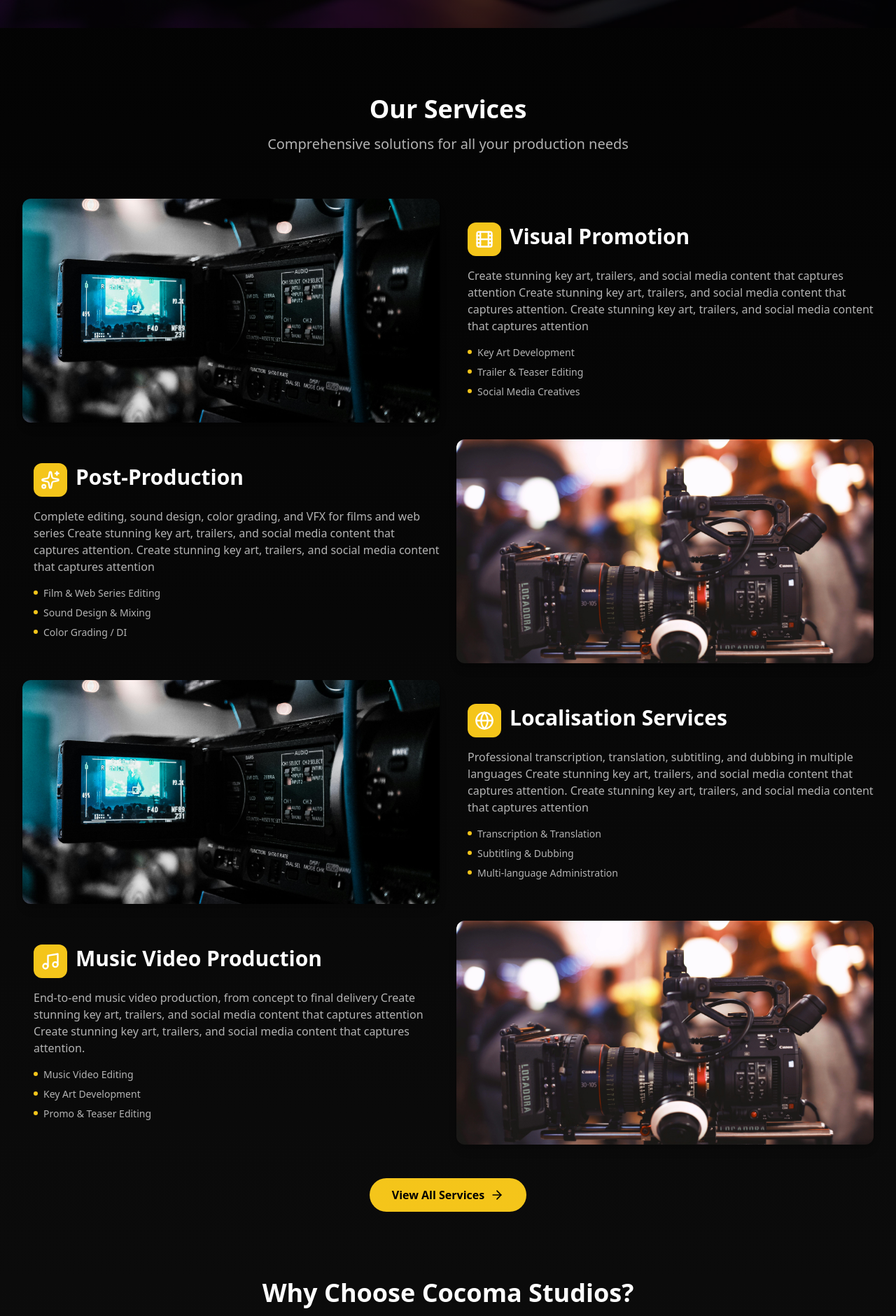
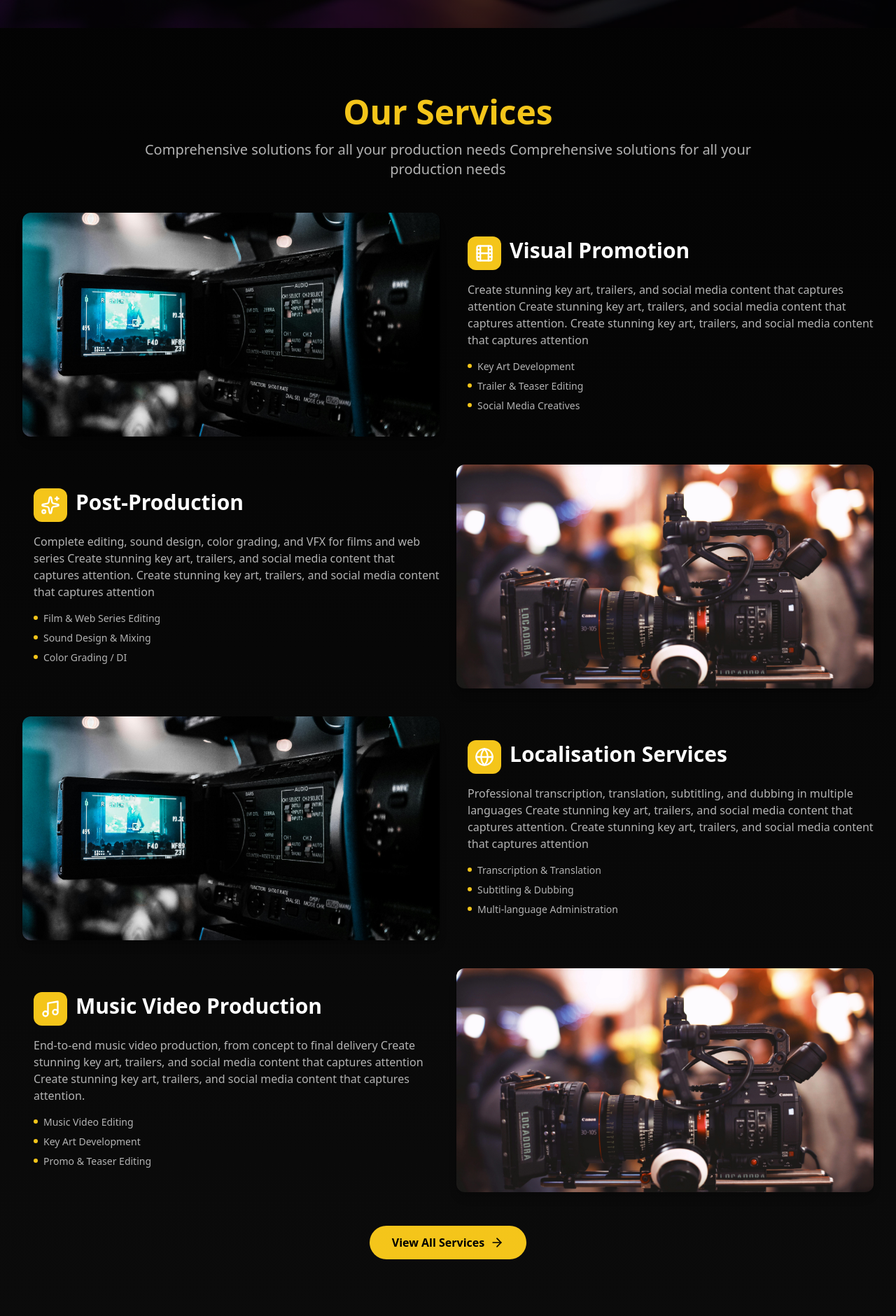
Before and after one commit to anshukumar2708/cocoma-studios, a Next.js app: page / in a window 1280 px wide. Shown: the part 760-2641 px from the top of the page at 70% size. Built offline with nearby package versions, Linux system fonts and the light colour scheme.

Commit message:
update design for our team

```diff
--- a/src/app/about-us/page.tsx
+++ b/src/app/about-us/page.tsx
@@ -2,6 +2,8 @@ import { Users, Target, Award, Zap, Heart, Globe2 } from "lucide-react";
 import heroBg from "@/assets/hero-bg.jpg";
 import HeroSection from "@/components/ui/HeroSection";
 import { Metadata } from "next";
+import teamImage from "@/assets/satyam.jpeg";
+import OurTeamCard from "@/components/our-team/our-team";
 
 const values = [
     { icon: Target, title: "Excellence", description: "Delivering world-class quality in every project" },
@@ -59,6 +61,19 @@ export const metadata: Metadata = {
     },
 };
 
+const ourTeamData = [
+    { name: "Satyam Kumar", imageUrl: teamImage, designation: "Backend Developer" },
+    { name: "Satyam Kumar", imageUrl: teamImage, designation: "Backend Developer" },
+    { name: "Satyam Kumar", imageUrl: teamImage, designation: "Backend Developer" },
+    { name: "Satyam Kumar", imageUrl: teamImage, designation: "Backend Developer" },
+    { name: "Satyam Kumar", imageUrl: teamImage, designation: "Backend Developer" },
+    { name: "Satyam Kumar", imageUrl: teamImage, designation: "Backend Developer" },
+    { name: "Satyam Kumar", imageUrl: teamImage, designation: "Backend Developer" },
+    { name: "Satyam Kumar", imageUrl: teamImage, designation: "Backend Developer" },
+    { name: "Satyam Kumar", imageUrl: teamImage, designation: "Backend Developer" },
+    { name: "Satyam Kumar", imageUrl: teamImage, designation: "Backend Developer" },
+];
+
 
 const About = () => {
 
@@ -79,7 +94,7 @@ const About = () => {
             <section className="section-container">
                 <div className="grid lg:grid-cols-2 gap-12 items-center">
                     <div className="animate-fade-in-left">
-                        <h2 className="text-3xl font-bold mb-6">Our Story</h2>
+                        <h2 className="text-3xl font-bold text-primary mb-6">Our Story</h2>
                         <div className="space-y-4 text-muted-foreground">
                             <p>
                                 Founded with a vision to revolutionize the post-production industry, Cocoma Studios has grown from a small creative team into a global powerhouse serving clients across 50+ countries.
@@ -127,8 +142,8 @@ const About = () => {
             {/* Values */}
             <section className="section-container">
                 <div className="text-center mb-16">
-                    <h2 className="text-4xl font-bold mb-4">Our Core Values</h2>
-                    <p className="text-xl text-muted-foreground max-w-2xl mx-auto">
+                    <h2 className="page-title">Our Core Values</h2>
+                    <p className="page-description mt-2 mx-auto">
                         The principles that guide everything we do
                     </p>
                 </div>
@@ -165,13 +180,25 @@ const About = () => {
             {/* Team Section */}
             <section className="section-container">
                 <div className="text-center mb-16">
-                    <h2 className="text-4xl font-bold mb-4">Meet Our Team</h2>
-                    <p className="text-xl text-muted-foreground max-w-2xl mx-auto">
+                    <h2 className="page-title">Meet Our Team</h2>
+                    <p className="page-description mt-2 mx-auto">
                         A diverse team of creative professionals and technical experts from around the world
                     </p>
                 </div>
 
-                <div className="glass-card max-w-4xl mx-auto text-center">
+                <div className="w-full grid sm:grid-cols-1 md:grid-cols-2 lg:grid-cols-3 xl:grid-cols-5 gap-6">
+                    {ourTeamData?.map((team, index) => (
+                        <div key={index} className="animate-fade-in" style={{ animationDelay: `${index * 50}ms` }}>
+                            <OurTeamCard
+                                name={team?.name}
+                                imageUrl={team?.imageUrl}
+                                designation={team?.designation}
+                            />
+                        </div>
+                    ))}
+                </div>
+
+                <div className="glass-card max-full mx-auto text-center mt-16">
                     <Users className="w-16 h-16 text-primary mx-auto mb-6" />
                     <h3 className="text-2xl font-semibold mb-4">100+ Creative Minds</h3>
                     <p className="text-muted-foreground mb-6">
--- a/src/app/globals.css
+++ b/src/app/globals.css
@@ -96,6 +96,16 @@
 
 }
 
+/* css for pages  title & description*/
+.page-title {
+  @apply text-5xl font-bold mb-4 text-center text-primary;
+}
+
+.page-description {
+  @apply text-xl text-muted-foreground text-center max-w-4xl mx-auto;
+}
+
+/* css for cards */
 .card-title {
   @apply text-3xl font-semibold group-hover:text-primary transition-colors;
 }
@@ -107,6 +117,9 @@
 .card-point-text {
   @apply text-sm text-muted-foreground;
 }
+
+
+
 
 
 /* Hide scrollbar for Chrome, Safari, and Opera */
--- a/src/app/page.tsx
+++ b/src/app/page.tsx
@@ -1,15 +1,20 @@
 import { Film, Globe, Music, Sparkles, TrendingUp, Shield } from "lucide-react";
 import heroBg from "@/assets/hero-bg.jpg";
-import ServiceCard from "@/components/ServiceCard";
 import Link from "next/link";
 import HeroSection from "@/components/ui/HeroSection";
 import CustomLink from "@/components/ui/CustomLink";
 import { Metadata } from "next";
 import { CallToAction } from "@/components/ui/ctaSection";
 import WhyChooseCocoma from "@/components/common/why-choose-cocoma";
+import Service from "@/components/services/service";
 
 
-const services = [
+const serviceData = [
+  {
+    id: "Our Services",
+    title: "Our Services",
+    subtitle: "Comprehensive solutions for all your production needs Comprehensive solutions for all your production needs",
+    services: [
       {
         icon: Film,
         title: "Visual Promotion",
@@ -37,6 +42,8 @@ const services = [
         description: "End-to-end music video production, from concept to final delivery Create stunning key art, trailers, and social media content that captures attention Create stunning key art, trailers, and social media content that captures attention.",
         items: ["Music Video Editing", "Key Art Development", "Promo & Teaser Editing"],
         image: "/free/camera2.jpg",
+      },
+    ]
   },
 ];
 
@@ -107,22 +114,8 @@ const Home = () => {
       />
 
       {/* Services Overview */}
-      <section className="section-container">
-        <div className="text-center mb-16 animate-fade-in">
-          <h2 className="text-4xl font-bold mb-4">Our Services</h2>
-          <p className="text-xl text-muted-foreground max-w-2xl mx-auto">
-            Comprehensive solutions for all your production needs
-          </p>
-        </div>
-
-        <div className="w-full flex flex-col justify-center items-center gap-6">
-          {services.map((service, index) => (
-            <div key={service.title} className="w-full animate-fade-in" style={{ animationDelay: `${index * 100}ms` }}>
-              <ServiceCard {...service} index={index} />
-            </div>
-          ))}
-        </div>
-
+      <section className="w-full">
+        <Service serviceData={serviceData} />
         <div className="w-full flex justify-center items-center mt-12">
           <CustomLink href="/services" title="View All Services" className="btn-primary" />
         </div>
@@ -136,9 +129,9 @@ const Home = () => {
       {/* Solutions */}
       <section className="section-container">
         <div className="text-center mb-16">
-          <h2 className="text-4xl font-bold mb-4">Tailored Solutions</h2>
-          <p className="text-xl text-muted-foreground max-w-2xl mx-auto">
-            Custom services designed for your industry
+          <h2 className="page-title">Tailored Solutions</h2>
+          <p className="page-description mx-auto">
+            Custom services designed for your industry Custom services designed for your industry
           </p>
         </div>
 
--- a/src/app/services/page.tsx
+++ b/src/app/services/page.tsx
@@ -1,10 +1,9 @@
-// app/services/page.tsx  (or wherever your Services page lives)
 import { Film, Sparkles, Globe, Image, Scissors, Mic2, Palette, Wand2, Languages, FileText, Headphones } from "lucide-react";
-import ServiceCard from "@/components/ServiceCard";
 import HeroSection from "@/components/ui/HeroSection";
 import heroBg from "@/assets/hero-bg.jpg";
 import { Metadata } from "next";
 import { CallToAction } from "@/components/ui/ctaSection";
+import Service from "@/components/services/service";
 
 export const metadata: Metadata = {
     title: "Our Services | Cocoma Studios – Digital Strategy, Video Production & OTT Marketing",
@@ -39,7 +38,7 @@ export const metadata: Metadata = {
     },
 };
 
-const sections = [
+const serviceData = [
     {
         id: "visual-promotion",
         title: "Visual Promotion",
@@ -210,26 +209,11 @@ const Services = () => {
                 subtitle="Comprehensive post-production and localisation solutions powered by AI technology and human expertise"
             />
 
-            {sections?.map((section) => (
-                <section key={section?.id} className="section-container">
-                    <div className="mb-12 animate-fade-in">
-                        <h2 className="text-4xl font-bold mb-4 text-center">{section?.title}</h2>
-                        <p className="text-xl text-muted-foreground text-center max-w-3xl mx-auto">{section?.subtitle}</p>
-                    </div>
+            {/* Services section */}
+            <section className="w-full">
+                <Service serviceData={serviceData} />
+            </section>
 
-                    <div className="w-full flex flex-col justify-center items-center gap-6">
-                        {section?.services?.map((svc, idx) => (
-                            <div
-                                key={`${svc.title}-${idx}`}
-                                className="w-full animate-fade-in"
-                                style={{ animationDelay: `${idx * 50}ms` }}
-                            >
-                                <ServiceCard {...svc} index={idx} />
-                            </div>
-                        ))}
-                    </div>
-                </section>
-            ))}
 
             <CallToAction
                 title="Ready to Get Started?"
--- a/src/components/ServiceCard.tsx
+++ b/src/components/ServiceCard.tsx
@@ -1,12 +1,11 @@
 import { LucideIcon } from "lucide-react";
-// import { Card } from "./ui/card";
 import Image from "next/image";
 
 interface ServiceCardProps {
   icon: LucideIcon;
   title: string;
   description: string;
-  items?: string[];
+  items: string[];
   image: string;
   index: number;
 }
--- a/src/components/common/why-choose-cocoma.tsx
+++ b/src/components/common/why-choose-cocoma.tsx
@@ -62,11 +62,11 @@ export default function WhyChooseCocoma(): JSX.Element {
     return (
         <section className="w-full mx-auto">
             <div className="text-center mb-16">
-                <h2 className="text-3xl sm:text-4xl font-extrabold text-white">
+                <h2 className="page-title">
                     Why Choose Cocoma Studios?
                 </h2>
-                <p className="mt-2 text-lg text-muted-foreground">
-                    Excellence powered by cutting-edge AI technology
+                <p className="mt-2 page-description">
+                    Excellence powered by cutting-edge AI technology Excellence powered by cutting-edge AI technology
                 </p>
             </div>
 
--- /dev/null
+++ b/src/components/our-team/our-team.tsx
@@ -0,0 +1,30 @@
+import Image, { StaticImageData } from "next/image";
+import { Card } from "../ui/card";
+
+interface WorkCardProps {
+    name: string;
+    imageUrl: string | StaticImageData;
+    designation: string;
+}
+
+const OurTeamCard = ({ name, imageUrl, designation }: WorkCardProps) => {
+    return (
+        <Card className="glass-card hover-lift group cursor-pointer overflow-hidden p-0">
+            <div className="relative overflow-hidden">
+                <Image
+                    src={imageUrl}
+                    alt="our-team-member"
+                    width={200}
+                    height={300}
+                    className="w-full h-auto object-cover group-hover:scale-110 transition-transform duration-500"
+                />
+                <div className="absolute inset-0 bg-gradient-to-t from-background/90 to-transparent opacity-0 group-hover:opacity-100 transition-opacity duration-300 flex flex-col justify-end items-center p-3">
+                    <h1 className="text-lg text-primary font-bold">{name}</h1>
+                    <p className="text-sm text-foreground/90">{designation}</p>
+                </div>
+            </div>
+        </Card>
+    );
+};
+
+export default OurTeamCard;
--- /dev/null
+++ b/src/components/services/service.tsx
@@ -0,0 +1,37 @@
+import { ISection } from "@/utils/service.type";
+import React from "react";
+import ServiceCard from "../ServiceCard";
+
+interface Props {
+    serviceData: ISection[];
+}
+
+const Service: React.FC<Props> = ({ serviceData }) => {
+
+    return (
+        <>
+            {serviceData?.map((section) => (
+                <section key={section?.id} className="section-container">
+                    <div className="mb-12 animate-fade-in">
+                        <h2 className="page-title">{section?.title}</h2>
+                        <p className="page-description">{section?.subtitle}</p>
+                    </div>
+
+                    <div className="w-full flex flex-col justify-center items-center gap-10">
+                        {section?.services?.map((svc, idx) => (
+                            <div
+                                key={`${svc.title}-${idx}`}
+                                className="w-full animate-fade-in"
+                                style={{ animationDelay: `${idx * 50}ms` }}
+                            >
+                                <ServiceCard {...svc} index={idx} />
+                            </div>
+                        ))}
+                    </div>
+                </section>
+            ))}
+        </>
+    );
+};
+
+export default Service;
--- a/src/components/ui/ctaSection.tsx
+++ b/src/components/ui/ctaSection.tsx
@@ -23,8 +23,8 @@ export const CallToAction: React.FC<CallToActionProps> = ({
     return (
         <section className="section-container pb-0 mt-10">
             <div className="text-center mb-16">
-                <h2 className="text-4xl font-bold mb-4">Create Campaigns That Stand Out</h2>
-                <p className="text-xl text-muted-foreground max-w-2xl mx-auto">
+                <h2 className="page-title">Create Campaigns That Stand Out</h2>
+                <p className="page-description mt-2">
                     From concepts to final edits, we help you build compelling visual stories that capture attention and deliver real results for your brand.
                 </p>
             </div>
```
Also changed, not shown: src/utils/service.type.ts (added, +16 -0 lines), src/assets/satyam.jpeg (added). Lines whose indentation alone changed are shown as unchanged.
